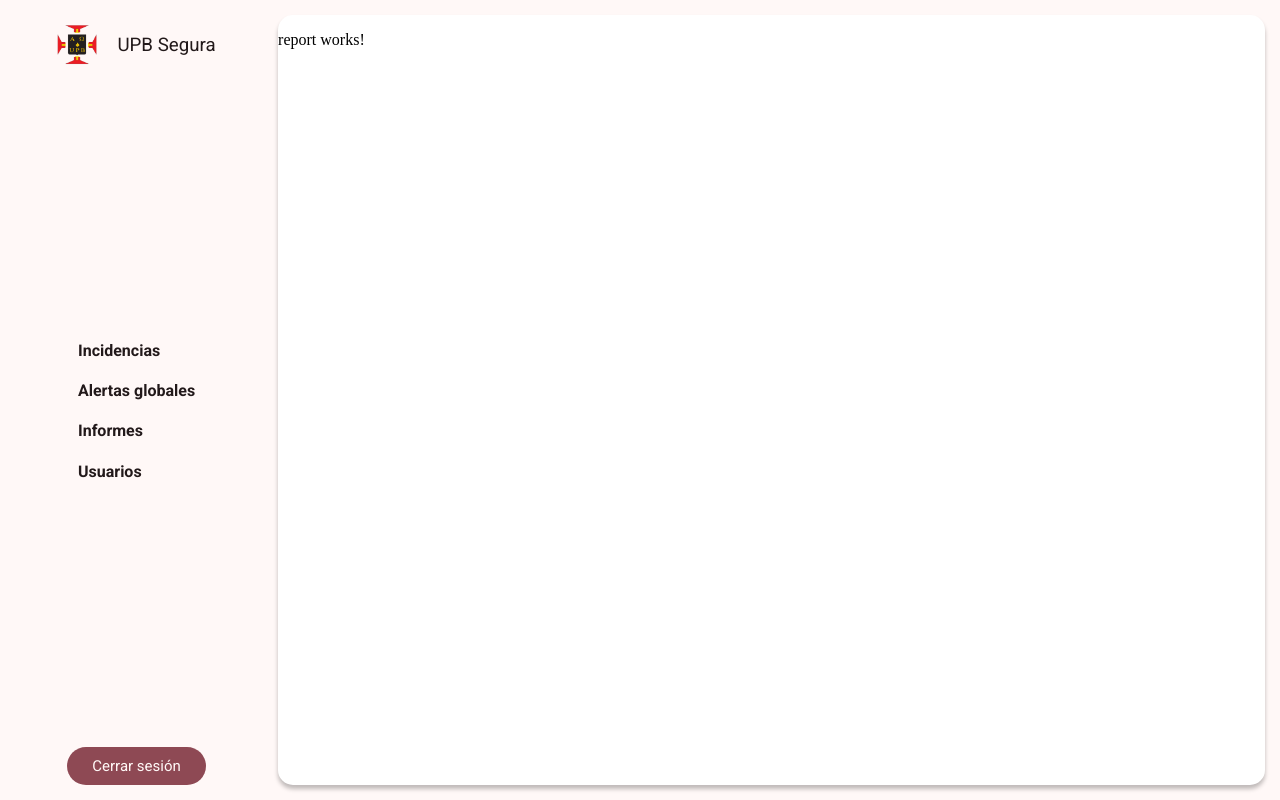
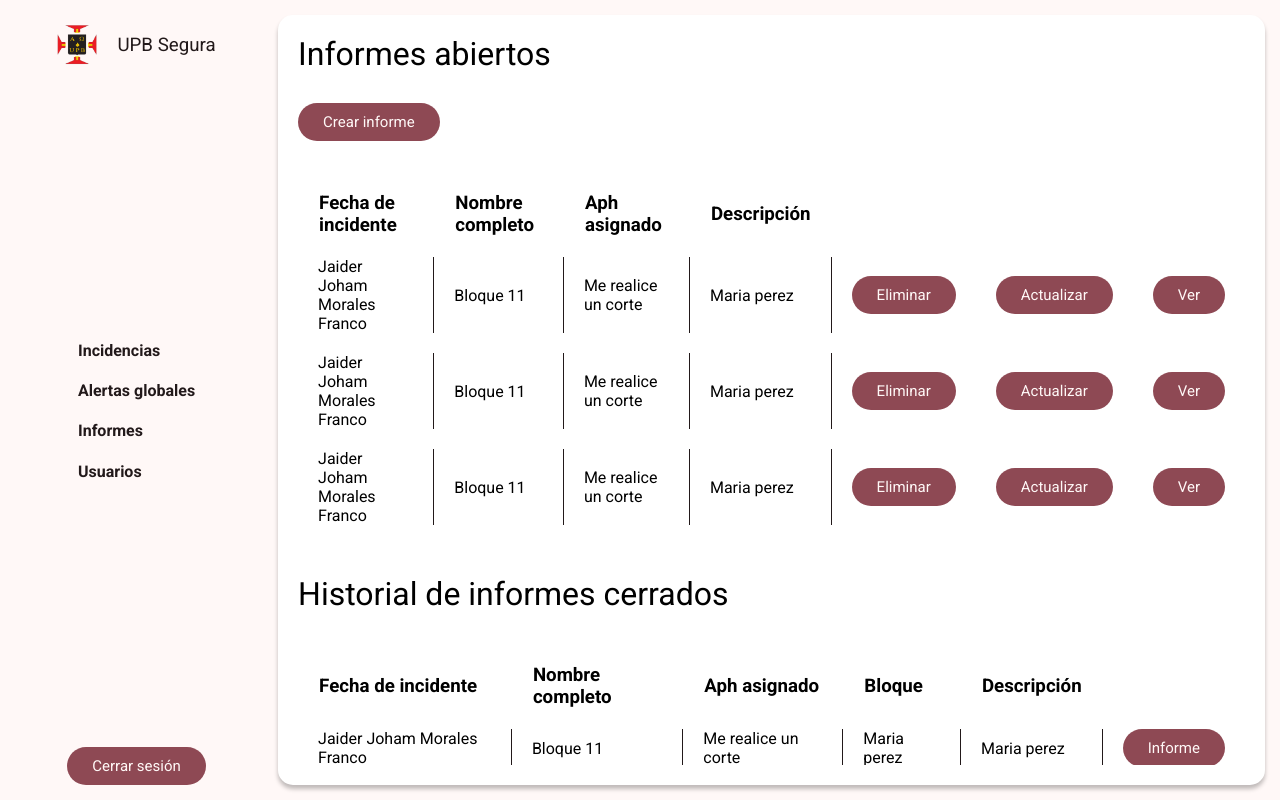
Before and after one commit to Proyecto-aplicado-en-TIC-2/app-administradores, an Angular app: page /reports in a window 1280 px wide. Built offline with nearby package versions, Linux system fonts and the light colour scheme.

Commit message:
feat: Vista de informes

```diff
--- /dev/null
+++ b/src/app/components/table-history-closed-reports/table-history-closed-reports.component.ts
@@ -0,0 +1,83 @@
+import { Component } from '@angular/core';
+import {FilledButtonComponent} from "../filled-button/filled-button.component";
+
+@Component({
+  selector: 'app-table-history-closed-reports',
+  standalone: true,
+  imports: [
+    FilledButtonComponent
+  ],
+  template: `
+    <table>
+      <thead>
+      <tr class="roboto-regular">
+        <td><h3>Fecha de incidente</h3></td>
+        <td><h3>Nombre completo</h3></td>
+        <td><h3>Aph asignado</h3></td>
+        <td><h3>Bloque</h3></td>
+        <td><h3>Descripción</h3></td>
+      </tr>
+      </thead>
+      <tbody class="roboto-regular">
+      <tr>
+        <td class="text">Jaider Joham Morales Franco</td>
+        <td class="text">Bloque 11</td>
+        <td class="text">Me realice un corte</td>
+        <td class="text">Maria perez</td>
+        <td class="text">Maria perez</td>
+        <td>
+          <app-filled-button texto="Informe"/>
+        </td>
+      </tr>      <tr>
+        <td class="text">Jaider Joham Morales Franco</td>
+        <td class="text">Bloque 11</td>
+        <td class="text">Me realice un corte</td>
+        <td class="text">Maria perez</td>
+        <td class="text">Maria perez</td>
+        <td>
+          <app-filled-button texto="Informe"/>
+        </td>
+      </tr>      <tr>
+        <td class="text">Jaider Joham Morales Franco</td>
+        <td class="text">Bloque 11</td>
+        <td class="text">Me realice un corte</td>
+        <td class="text">Maria perez</td>
+        <td class="text">Maria perez</td>
+        <td>
+          <app-filled-button texto="Informe"/>
+        </td>
+      </tr>
+
+
+      </tbody>
+    </table>
+  `,
+  styles: `
+    table {
+      width: 100%;
+      border-spacing: 0 20px;
+    }
+
+    thead {
+      h3 {
+        margin: 0;
+        padding: 0 20px;
+      }
+    }
+
+    tbody {
+      border-spacing: 10px 0;
+
+      td {
+        padding: 0 20px;
+      }
+
+      .text {
+        border-right: 1px solid var(--md-sys-color-on-surface);
+      }
+    }
+  `
+})
+export class TableHistoryClosedReportsComponent {
+
+}
--- /dev/null
+++ b/src/app/components/table-open-reports/table-open-reports.component.ts
@@ -0,0 +1,101 @@
+import { Component } from '@angular/core';
+import {FilledButtonComponent} from "../filled-button/filled-button.component";
+
+@Component({
+  selector: 'app-table-open-reports',
+  standalone: true,
+  imports: [
+    FilledButtonComponent
+  ],
+  template: `
+    <table>
+      <thead>
+      <tr class="roboto-regular">
+        <td><h3>Fecha de incidente</h3></td>
+        <td><h3>Nombre completo</h3></td>
+        <td><h3>Aph asignado</h3></td>
+        <td><h3>Descripción</h3></td>
+      </tr>
+      </thead>
+      <tbody class="roboto-regular">
+      <tr>
+        <td class="text">Jaider Joham Morales Franco</td>
+        <td class="text">Bloque 11</td>
+        <td class="text">Me realice un corte</td>
+        <td class="text">Maria perez</td>
+        <td>
+          <app-filled-button texto="Eliminar"/>
+        </td>
+        <td>
+          <app-filled-button texto="Actualizar"/>
+        </td>
+        <td>
+          <app-filled-button texto="Ver"/>
+        </td>
+      </tr>
+
+      <tr>
+        <td class="text">Jaider Joham Morales Franco</td>
+        <td class="text">Bloque 11</td>
+        <td class="text">Me realice un corte</td>
+        <td class="text">Maria perez</td>
+        <td>
+          <app-filled-button texto="Eliminar"/>
+        </td>
+        <td>
+          <app-filled-button texto="Actualizar"/>
+        </td>
+        <td>
+          <app-filled-button texto="Ver"/>
+        </td>
+      </tr>
+
+      <tr>
+        <td class="text">Jaider Joham Morales Franco</td>
+        <td class="text">Bloque 11</td>
+        <td class="text">Me realice un corte</td>
+        <td class="text">Maria perez</td>
+        <td>
+          <app-filled-button texto="Eliminar"/>
+        </td>
+        <td>
+          <app-filled-button texto="Actualizar"/>
+        </td>
+        <td>
+          <app-filled-button texto="Ver"/>
+        </td>
+      </tr>
+
+
+      </tbody>
+    </table>
+  `,
+  styles: `
+    table {
+      width: 100%;
+      border-spacing: 0 20px;
+    }
+
+    thead {
+      h3 {
+        margin: 0;
+        padding: 0 20px;
+      }
+    }
+
+    tbody {
+      border-spacing: 10px 0;
+
+      td {
+        padding: 0 20px;
+      }
+
+      .text {
+        border-right: 1px solid var(--md-sys-color-on-surface);
+      }
+    }
+  `
+})
+export class TableOpenReportsComponent {
+
+}
--- a/src/app/main/report/report.component.css
+++ b/src/app/main/report/report.component.css
@@ -0,0 +1,13 @@
+.body {
+  height: calc(100% - 40px);
+  margin: 20px;
+  display: flex;
+  flex-direction: column;
+  gap: 30px;
+  overflow-y: auto;
+  scroll-behavior: smooth;
+}
+
+h1 {
+  margin: 0;
+}
--- a/src/app/main/report/report.component.html
+++ b/src/app/main/report/report.component.html
@@ -1 +1,12 @@
-<p>report works!</p>
+<div class="body">
+  <h1 class="roboto-regular">Informes abiertos</h1>
+  <app-filled-button texto="Crear informe"/>
+  <section>
+    <app-table-open-reports/>
+  </section>
+
+  <h1 class="roboto-regular">Historial de informes cerrados</h1>
+  <section>
+      <app-table-history-closed-reports/>
+  </section>
+</div>
```
Also changed, not shown: src/app/main/report/report.component.ts (+10 -1 lines).
